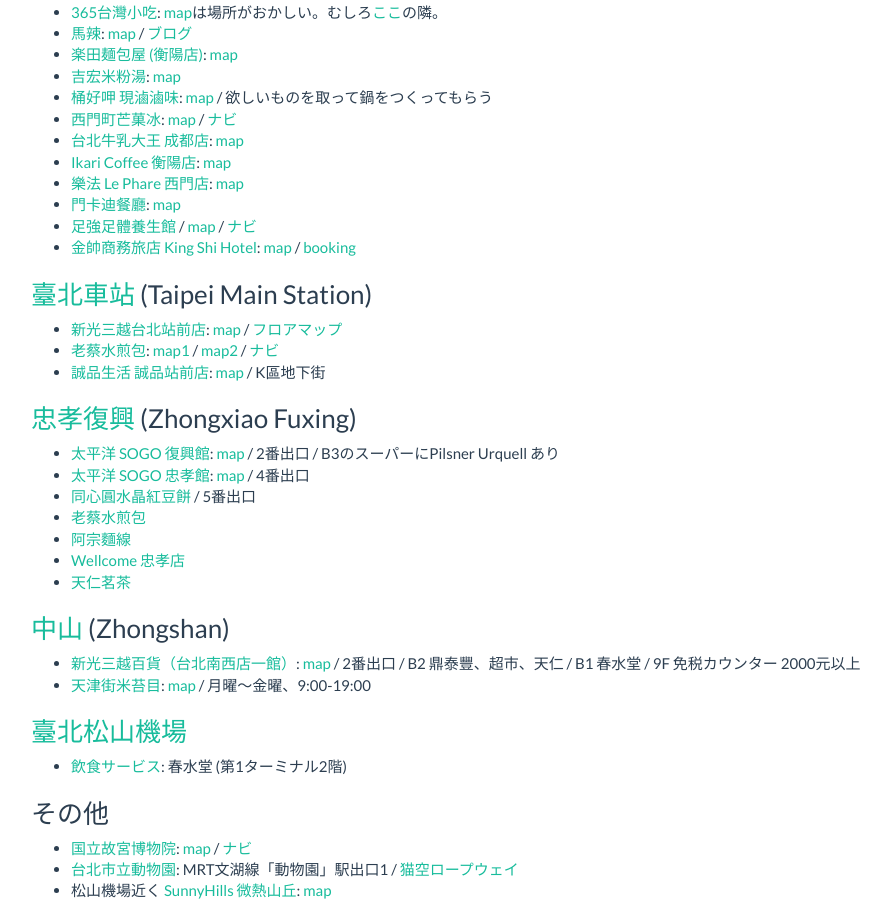
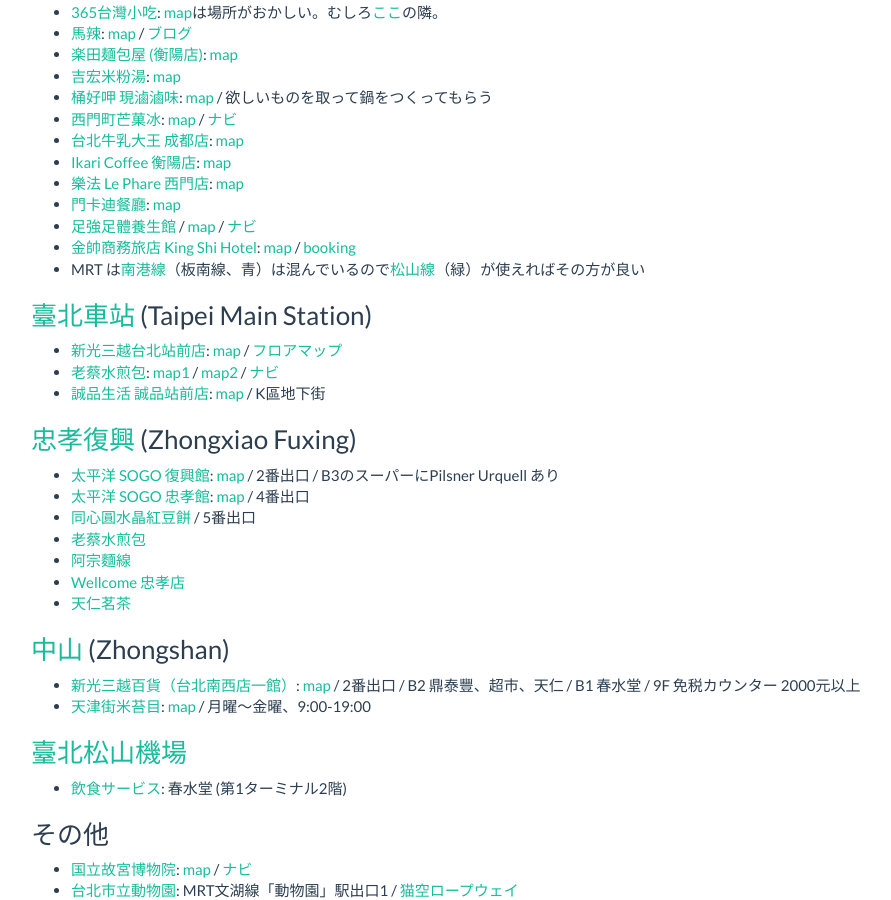
Before and after one commit to sekika/sekika.github.io, a Jekyll site: the page built from _posts/2017-04-01-Taipei.md, in a window 1280 px wide and 900 px high, scrolled down 983 px. Shown: the whole window, without its empty margins (39-930 px from the left). Built offline with Jekyll 4.4.1, drawn with Linux system fonts in a browser that asks for light colours; nearby versions of some CDN libraries; comment, search, counter and statistics services are not loaded.

Commit message:
西門の交通メモ

```diff
--- a/_posts/2017-04-01-Taipei.md
+++ b/_posts/2017-04-01-Taipei.md
@@ -46,6 +46,7 @@
 * [門卡迪餐廳](https://www.facebook.com/mencady/): [map](https://goo.gl/maps/pwqsiBouWQz)
 * [足強足體養生館](http://www.footstrength.com.tw/) / [map](https://goo.gl/maps/naPaSfvNu2L2) / [ナビ](http://www.taipeinavi.com/beauty/328/)
 * [金帥商務旅店 King Shi Hotel](http://www.kingshi-hotel.com.tw/jp/main1.php): [map](https://goo.gl/maps/ov9fsRF6q9H2) / [booking](https://www.booking.com/hotel/tw/kingshi-taipei.ja.html)
+* MRT は[南港線](https://ja.wikipedia.org/wiki/%E5%8F%B0%E5%8C%97%E6%8D%B7%E9%81%8B%E5%8D%97%E6%B8%AF%E7%B7%9A)（板南線、青）は混んでいるので[松山線](https://ja.wikipedia.org/wiki/%E5%8F%B0%E5%8C%97%E6%8D%B7%E9%81%8B%E6%9D%BE%E5%B1%B1%E7%B7%9A)（緑）が使えればその方が良い
 
 ### [臺北車站](https://ja.wikipedia.org/wiki/%E5%8F%B0%E5%8C%97%E9%A7%85) (Taipei Main Station) ###
 
```
